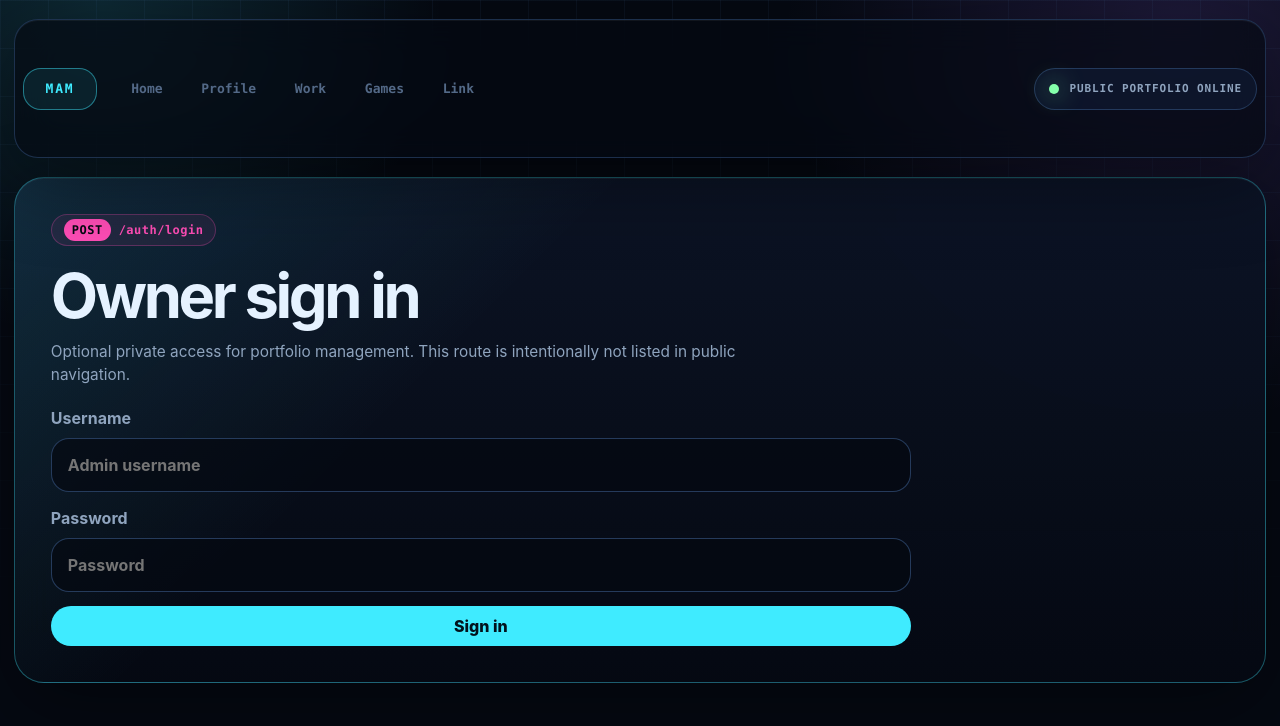
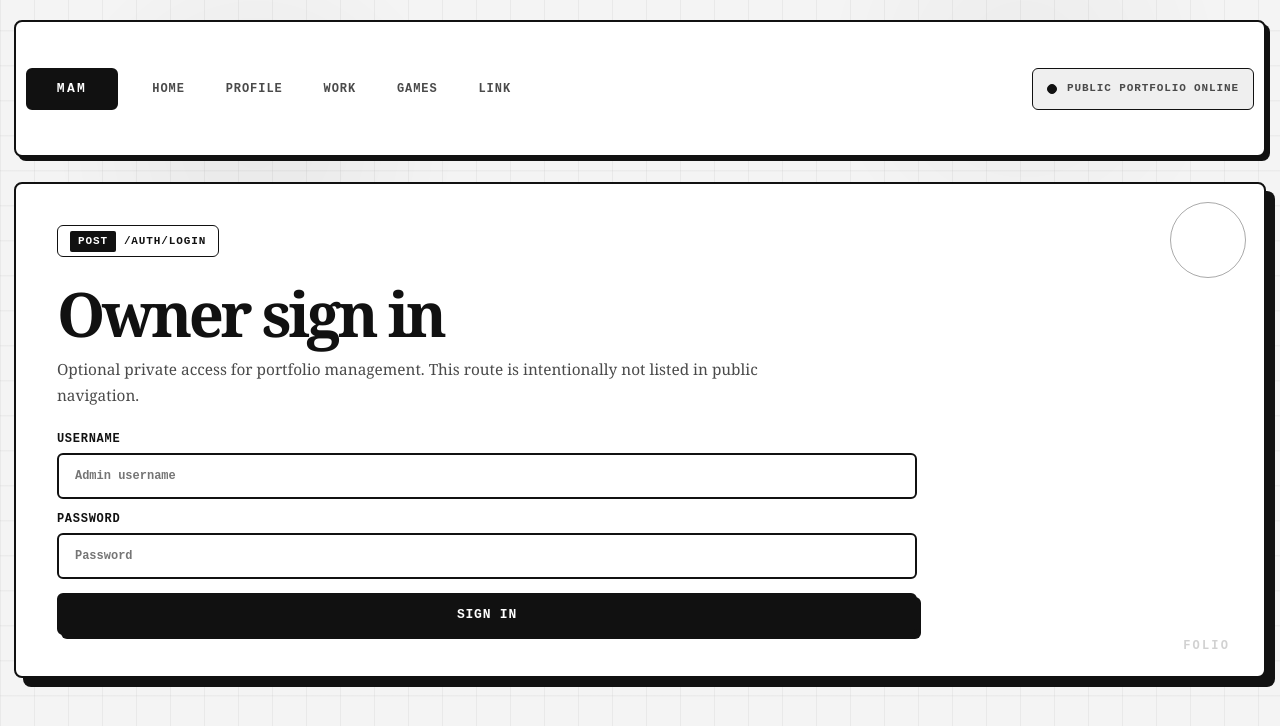
Before and after one commit to Mamduh5/mam-portfolio, a React (Vite) app: page /login in a window 1280 px wide. Shown: the top 726 px of the page. Built offline with nearby package versions, Linux system fonts and the light colour scheme.

Commit message:
Redesign frontend as monochrome handbook

```diff
--- a/src/index.css
+++ b/src/index.css
@@ -1,23 +1,24 @@
 :root {
-  --background: #050912;
-  --surface: #0c1426;
-  --surface-2: #101b33;
-  --border: #2d486f;
-  --foreground: #e5f2ff;
-  --muted-foreground: #8fa4be;
-  --dim-foreground: #536987;
-  --primary: #3febff;
-  --secondary: #996cff;
-  --focus: #ff4db6;
-  --success: #84ffaa;
-  --warning: #ffbd5b;
-  --radius-xl: 24px;
-  --radius-2xl: 28px;
-  --shadow: 0 24px 80px rgba(0, 0, 0, 0.38), inset 0 1px 0 rgba(255, 255, 255, 0.05);
-  --font-sans: Inter, ui-sans-serif, system-ui, -apple-system, BlinkMacSystemFont, "Segoe UI", sans-serif;
-  --font-mono: ui-monospace, SFMono-Regular, Consolas, "Liberation Mono", monospace;
+  --background: #f4f4f4;
+  --surface: #ffffff;
+  --surface-2: #efefef;
+  --border: #111111;
+  --foreground: #111111;
+  --muted-foreground: #4a4a4a;
+  --dim-foreground: #777777;
+  --primary: #111111;
+  --secondary: #333333;
+  --focus: #111111;
+  --success: #111111;
+  --warning: #111111;
+  --radius-xl: 6px;
+  --radius-2xl: 8px;
+  --shadow: 9px 9px 0 #111111;
+  --soft-shadow: 4px 4px 0 #111111;
+  --font-sans: Georgia, "Times New Roman", Times, serif;
+  --font-mono: "Courier New", Courier, monospace;
 
-  font: 16px/1.5 var(--font-sans);
+  font: 17px/1.65 var(--font-sans);
   color: var(--foreground);
   background: var(--background);
   font-synthesis: none;
@@ -40,9 +41,10 @@ body {
   min-height: 100svh;
   margin: 0;
   background:
-    radial-gradient(circle at 8% 0%, rgba(63, 235, 255, 0.14), transparent 24%),
-    radial-gradient(circle at 92% 4%, rgba(153, 108, 255, 0.16), transparent 28%),
+    linear-gradient(90deg, rgba(0, 0, 0, 0.045) 0 1px, transparent 1px 100%),
+    repeating-linear-gradient(0deg, transparent 0 33px, rgba(0, 0, 0, 0.035) 34px 35px),
     var(--background);
+  background-size: 34px 34px, auto, auto;
 }
 
 body::before {
@@ -51,11 +53,10 @@ body::before {
   z-index: 0;
   content: "";
   pointer-events: none;
-  background-image:
-    linear-gradient(rgba(80, 130, 190, 0.08) 1px, transparent 1px),
-    linear-gradient(90deg, rgba(80, 130, 190, 0.08) 1px, transparent 1px);
-  background-size: 48px 48px;
-  mask-image: linear-gradient(to bottom, black, transparent 85%);
+  background:
+    radial-gradient(circle at 20% 18%, rgba(0, 0, 0, 0.05), transparent 18%),
+    radial-gradient(circle at 80% 8%, rgba(0, 0, 0, 0.035), transparent 18%);
+  opacity: 0.9;
 }
 
 button,
@@ -95,11 +96,11 @@ button {
 .console-shell {
   display: grid;
   grid-template-columns: minmax(0, 1fr);
-  width: min(1600px, calc(100% - 32px));
+  width: min(1240px, calc(100% - 36px));
   min-height: 100svh;
-  padding: clamp(12px, 1.5vw, 24px) 0 clamp(28px, 3vw, 48px);
+  padding: clamp(14px, 1.6vw, 26px) 0 clamp(36px, 4vw, 70px);
   margin: 0 auto;
-  gap: clamp(14px, 1.5vw, 20px);
+  gap: clamp(18px, 2vw, 28px);
 }
 
 .console-topbar {
@@ -110,33 +111,34 @@ button {
   grid-template-columns: auto minmax(0, 1fr) auto;
   align-items: center;
   gap: clamp(10px, 1.4vw, 18px);
-  min-height: 58px;
-  padding: 8px;
-  background: rgba(5, 9, 18, 0.68);
-  border: 1px solid rgba(45, 72, 111, 0.62);
-  border-radius: 24px;
-  box-shadow: var(--shadow);
-  backdrop-filter: blur(18px);
+  min-height: 64px;
+  padding: 10px;
+  color: var(--foreground);
+  background: var(--surface);
+  border: 2px solid var(--border);
+  border-radius: var(--radius-2xl);
+  box-shadow: var(--soft-shadow);
 }
 
 .console-brand {
   display: inline-grid;
   place-items: center;
-  min-width: 74px;
+  min-width: 92px;
   min-height: 42px;
   padding: 0 16px;
-  color: var(--primary);
+  color: var(--surface);
   font: 900 13px/1 var(--font-mono);
-  letter-spacing: 0.14em;
-  border: 1px solid rgba(63, 235, 255, 0.45);
-  border-radius: 18px;
-  background: rgba(63, 235, 255, 0.08);
+  letter-spacing: 0.18em;
+  text-transform: uppercase;
+  background: var(--foreground);
+  border: 2px solid var(--border);
+  border-radius: var(--radius-xl);
 }
 
 .console-nav {
   display: flex;
   align-items: center;
-  gap: 6px;
+  gap: 8px;
   min-width: 0;
   overflow-x: auto;
   scrollbar-width: none;
@@ -152,19 +154,21 @@ button {
   justify-content: center;
   min-height: 42px;
   padding: 0 clamp(12px, 1.2vw, 18px);
-  color: var(--dim-foreground);
+  color: var(--muted-foreground);
   border: 1px solid transparent;
-  border-radius: 999px;
-  font: 800 13px/1 var(--font-mono);
+  border-radius: var(--radius-xl);
+  font: 800 12px/1 var(--font-mono);
+  letter-spacing: 0.08em;
+  text-transform: uppercase;
   white-space: nowrap;
-  transition: border-color 160ms ease, color 160ms ease, background 160ms ease, transform 160ms ease;
+  transition: color 160ms ease, background 160ms ease, transform 160ms ease;
 }
 
 .console-nav__link:hover,
 .console-nav__link--active {
-  color: var(--primary);
-  border-color: rgba(63, 235, 255, 0.5);
-  background: rgba(63, 235, 255, 0.1);
+  color: var(--foreground);
+  background: var(--surface-2);
+  box-shadow: inset 0 -2px 0 var(--foreground);
   transform: translateY(-1px);
 }
 
@@ -178,10 +182,11 @@ button {
   color: var(--muted-foreground);
   font: 800 11px/1 var(--font-mono);
   letter-spacing: 0.08em;
+  text-transform: uppercase;
   white-space: nowrap;
-  background: rgba(16, 27, 51, 0.7);
-  border: 1px solid rgba(45, 72, 111, 0.72);
-  border-radius: 999px;
+  background: var(--surface-2);
+  border: 1px solid var(--border);
+  border-radius: var(--radius-xl);
 }
 
 .console-main {
@@ -199,51 +204,74 @@ button {
   color: var(--muted-foreground);
   font: 700 11px/1 var(--font-mono);
   letter-spacing: 0.08em;
-  background: rgba(16, 27, 51, 0.8);
-  border: 1px solid rgba(45, 72, 111, 0.8);
-  border-radius: 16px;
-  box-shadow: var(--shadow);
-  backdrop-filter: blur(18px);
+  text-transform: uppercase;
+  background: var(--surface);
+  border: 1px solid var(--border);
+  border-radius: var(--radius-xl);
+  box-shadow: var(--soft-shadow);
 }
 
 .status-light {
   width: 10px;
   height: 10px;
-  background: var(--success);
+  background: var(--foreground);
+  border: 1px solid var(--border);
   border-radius: 999px;
-  box-shadow: 0 0 24px rgba(132, 255, 170, 0.85);
 }
 
 .console-status__endpoint {
   margin-left: auto;
-  color: var(--primary);
+  color: var(--foreground);
 }
 
 .page-stack {
   display: grid;
-  gap: 16px;
+  gap: clamp(18px, 2vw, 26px);
 }
 
 .command-hero,
 .bento-card,
-.mission-card {
-  background: rgba(12, 20, 38, 0.78);
-  border: 1px solid rgba(45, 72, 111, 0.72);
-  box-shadow: var(--shadow);
-  backdrop-filter: blur(18px);
+.mission-card,
+.featured-project,
+.empty-state-card,
+.profile-panel,
+.profile-meta div {
+  color: var(--foreground);
+  background: var(--surface);
+  border: 2px solid var(--border);
+  box-shadow: var(--soft-shadow);
 }
 
 .command-hero {
+  position: relative;
   display: grid;
-  gap: 20px;
-  min-height: clamp(240px, 24vw, 320px);
-  padding: clamp(22px, 2.8vw, 42px);
+  gap: clamp(18px, 2vw, 26px);
+  min-height: clamp(250px, 25vw, 340px);
+  padding: clamp(24px, 3.2vw, 50px);
   overflow: hidden;
-  border-color: rgba(63, 235, 255, 0.34);
-  border-radius: 30px;
-  background:
-    linear-gradient(135deg, rgba(63, 235, 255, 0.12), transparent 35%),
-    linear-gradient(180deg, rgba(12, 20, 38, 0.96), rgba(5, 9, 18, 0.94));
+  border-radius: var(--radius-2xl);
+  box-shadow: var(--shadow);
+}
+
+.command-hero::before {
+  position: absolute;
+  inset: 18px 18px auto auto;
+  width: 74px;
+  height: 74px;
+  content: "";
+  border: 1px solid rgba(0, 0, 0, 0.34);
+  border-radius: 999px;
+}
+
+.command-hero::after {
+  position: absolute;
+  right: 34px;
+  bottom: 24px;
+  color: rgba(0, 0, 0, 0.18);
+  content: "folio";
+  font: 800 12px/1 var(--font-mono);
+  letter-spacing: 0.18em;
+  text-transform: uppercase;
 }
 
 .command-hero__eyebrow {
@@ -251,27 +279,30 @@ button {
 }
 
 .command-hero__copy {
-  max-width: 780px;
+  max-width: 820px;
 }
 
 .command-hero h1 {
-  max-width: 920px;
+  max-width: 980px;
   margin-bottom: 14px;
-  font-size: clamp(40px, 5.2vw, 76px);
+  font-size: clamp(40px, 5.2vw, 78px);
   line-height: 0.98;
-  letter-spacing: 0;
+  letter-spacing: -0.055em;
 }
 
 .command-hero p,
 .bento-card p,
 .mission-card p,
-.featured-project p {
+.featured-project p,
+.empty-state-card p,
+.profile-panel p,
+.profile-meta p {
   color: var(--muted-foreground);
 }
 
 .command-hero__copy p {
   max-width: 720px;
-  font-size: clamp(16px, 1.45vw, 20px);
+  font-size: clamp(16px, 1.35vw, 20px);
 }
 
 .command-hero__body {
@@ -284,36 +315,38 @@ button {
   gap: 10px;
 }
 
-.route-chip {
+.route-chip,
+.static-chip {
   display: inline-flex;
   align-items: center;
   width: fit-content;
   gap: 8px;
   min-height: 32px;
   padding: 0 12px;
-  color: var(--primary);
-  font: 800 12px/1 var(--font-mono);
-  letter-spacing: 0.04em;
-  background: rgba(63, 235, 255, 0.08);
-  border: 1px solid rgba(63, 235, 255, 0.26);
-  border-radius: 999px;
+  color: var(--foreground);
+  font: 900 11px/1 var(--font-mono);
+  letter-spacing: 0.08em;
+  text-transform: uppercase;
+  background: var(--surface);
+  border: 1px solid var(--border);
+  border-radius: var(--radius-xl);
 }
 
 .route-chip span {
-  color: var(--background);
+  color: var(--surface);
   padding: 5px 8px;
-  background: var(--primary);
-  border-radius: 999px;
+  background: var(--foreground);
+  border-radius: 2px;
 }
 
-.route-chip--post {
-  color: var(--focus);
-  background: rgba(255, 77, 182, 0.08);
-  border-color: rgba(255, 77, 182, 0.28);
+.route-chip--post,
+.route-chip--post span {
+  color: var(--foreground);
 }
 
 .route-chip--post span {
-  background: var(--focus);
+  color: var(--surface);
+  background: var(--foreground);
 }
 
 .button,
@@ -321,17 +354,20 @@ button {
   display: inline-flex;
   align-items: center;
   justify-content: center;
-  min-height: 40px;
+  min-height: 42px;
   padding: 0 18px;
-  font-weight: 800;
-  border-radius: 999px;
+  color: var(--foreground);
+  font: 900 13px/1 var(--font-mono);
+  letter-spacing: 0.06em;
+  text-transform: uppercase;
+  border-radius: var(--radius-xl);
   cursor: pointer;
-  transition: transform 160ms ease, border-color 160ms ease, background 160ms ease;
+  transition: transform 160ms ease, box-shadow 160ms ease, background 160ms ease;
 }
 
 .button:hover,
 .text-button:hover {
-  transform: translateY(-1px);
+  transform: translate(-1px, -1px);
 }
 
 .button:disabled {
@@ -340,14 +376,16 @@ button {
 }
 
 .button--primary {
-  color: #02121c;
-  background: var(--primary);
+  color: var(--surface);
+  background: var(--foreground);
+  border: 2px solid var(--border);
+  box-shadow: var(--soft-shadow);
 }
 
 .button--secondary {
   color: var(--foreground);
-  background: rgba(16, 27, 51, 0.8);
-  border: 1px solid rgba(45, 72, 111, 0.85);
+  background: var(--surface);
+  border: 2px solid var(--border);
 }
 
 .identity-grid {
@@ -359,18 +397,16 @@ button {
 .identity-grid div,
 .featured-project {
   padding: 18px;
-  background: rgba(16, 27, 51, 0.7);
-  border: 1px solid rgba(45, 72, 111, 0.72);
-  border-radius: 22px;
+  border-radius: var(--radius-xl);
 }
 
 .identity-grid span,
 .card-kicker {
   display: block;
   margin-bottom: 8px;
-  color: var(--primary);
-  font: 800 11px/1 var(--font-mono);
-  letter-spacing: 0.08em;
+  color: var(--foreground);
+  font: 900 11px/1 var(--font-mono);
+  letter-spacing: 0.12em;
   text-transform: uppercase;
 }
 
@@ -383,7 +419,7 @@ button {
 .bento-grid,
 .mission-grid {
   display: grid;
-  gap: 14px;
+  gap: 16px;
 }
 
 .bento-grid--two {
@@ -396,7 +432,7 @@ button {
 
 .bento-card,
 .mission-card {
-  padding: 20px;
+  padding: clamp(18px, 2vw, 24px);
   border-radius: var(--radius-xl);
 }
 
@@ -405,17 +441,17 @@ button {
 .mission-card h3 {
   margin-bottom: 8px;
   color: var(--foreground);
-  font-size: 22px;
+  font-size: clamp(22px, 2.3vw, 30px);
   line-height: 1.05;
-  letter-spacing: -0.04em;
+  letter-spacing: -0.035em;
 }
 
 .bento-card--quiet {
-  background: rgba(16, 27, 51, 0.58);
+  background: var(--surface-2);
 }
 
 .bento-card--focus {
-  border-color: rgba(255, 77, 182, 0.35);
+  background: var(--surface);
 }
 
 .mission-grid {
@@ -424,16 +460,16 @@ button {
 
 .mission-card {
   display: grid;
-  gap: 12px;
+  gap: 14px;
   text-align: left;
-  transition: transform 160ms ease, border-color 160ms ease, background 160ms ease;
+  transition: transform 160ms ease, box-shadow 160ms ease, background 160ms ease;
 }
 
 .mission-card--selected,
 .mission-card:hover {
-  border-color: rgba(63, 235, 255, 0.42);
-  background: rgba(16, 27, 51, 0.8);
-  transform: translateY(-2px);
+  background: var(--surface-2);
+  transform: translate(-2px, -2px);
+  box-shadow: var(--shadow);
 }
 
 .mission-card__topline {
@@ -445,20 +481,21 @@ button {
 
 .badge {
   padding: 7px 10px;
-  color: var(--secondary);
-  font: 800 11px/1 var(--font-mono);
+  color: var(--foreground);
+  font: 900 11px/1 var(--font-mono);
   text-transform: uppercase;
-  background: rgba(153, 108, 255, 0.1);
-  border: 1px solid rgba(153, 108, 255, 0.28);
-  border-radius: 999px;
+  background: var(--surface);
+  border: 1px solid var(--border);
+  border-radius: var(--radius-xl);
 }
 
 .text-button {
   justify-self: start;
   min-height: 34px;
   padding: 0;
-  color: var(--primary);
   background: transparent;
+  border-radius: 0;
+  box-shadow: inset 0 -2px 0 var(--foreground);
 }
 
 .secure-form {
@@ -469,57 +506,60 @@ button {
 .secure-form label {
   display: grid;
   gap: 8px;
-  color: var(--muted-foreground);
-  font-weight: 700;
+  color: var(--foreground);
+  font: 900 12px/1 var(--font-mono);
+  letter-spacing: 0.06em;
+  text-transform: uppercase;
 }
 
 .secure-form input,
-.secure-form textarea {
+.secure-form textarea,
+.admin-panel select,
+.admin-panel input[type="file"] {
   width: 100%;
   color: var(--foreground);
-  background: rgba(5, 9, 18, 0.7);
-  border: 1px solid rgba(45, 72, 111, 0.8);
-  border-radius: 18px;
+  background: var(--surface);
+  border: 2px solid var(--border);
+  border-radius: var(--radius-xl);
   outline: 0;
   padding: 14px 16px;
   resize: vertical;
 }
 
 .secure-form input:focus,
-.secure-form textarea:focus {
-  border-color: rgba(255, 77, 182, 0.72);
-  box-shadow: 0 0 0 4px rgba(255, 77, 182, 0.1);
+.secure-form textarea:focus,
+.admin-panel select:focus,
+.admin-panel input[type="file"]:focus {
+  box-shadow: var(--soft-shadow);
 }
 
 .form-status {
-  font-weight: 800;
+  font-weight: 900;
 }
 
-.form-status--success {
-  color: var(--success);
-}
-
+.form-status--success,
 .form-status--error {
-  color: var(--warning);
+  color: var(--foreground);
 }
 
 .skeleton {
   min-height: 160px;
   overflow: hidden;
-  background: rgba(16, 27, 51, 0.62);
-  border: 1px solid rgba(45, 72, 111, 0.72);
+  background:
+    repeating-linear-gradient(90deg, #ffffff 0 18px, #eeeeee 18px 36px);
+  border: 2px solid var(--border);
   border-radius: var(--radius-xl);
-  box-shadow: var(--shadow);
+  box-shadow: var(--soft-shadow);
 }
 
 .skeleton--hero {
   min-height: clamp(240px, 24vw, 320px);
-  border-radius: 30px;
+  border-radius: var(--radius-2xl);
 }
 
 @media (max-width: 1023px) {
   .console-shell {
-    width: min(100% - 24px, 1600px);
+    width: min(100% - 24px, 1240px);
     padding-top: 12px;
   }
 
@@ -542,18 +582,17 @@ button {
 
 @media (max-width: 767px) {
   .console-shell {
-    width: min(100% - 20px, 1600px);
+    width: min(100% - 20px, 1240px);
     padding-bottom: 34px;
   }
 
   .console-topbar {
     grid-template-columns: auto minmax(0, 1fr);
     gap: 8px;
-    border-radius: 20px;
   }
 
   .console-brand {
-    min-width: 68px;
+    min-width: 78px;
     min-height: 38px;
     padding: 0 12px;
   }
@@ -598,6 +637,5 @@ button {
 
   .command-hero {
     min-height: auto;
-    border-radius: var(--radius-2xl);
   }
 }
```
